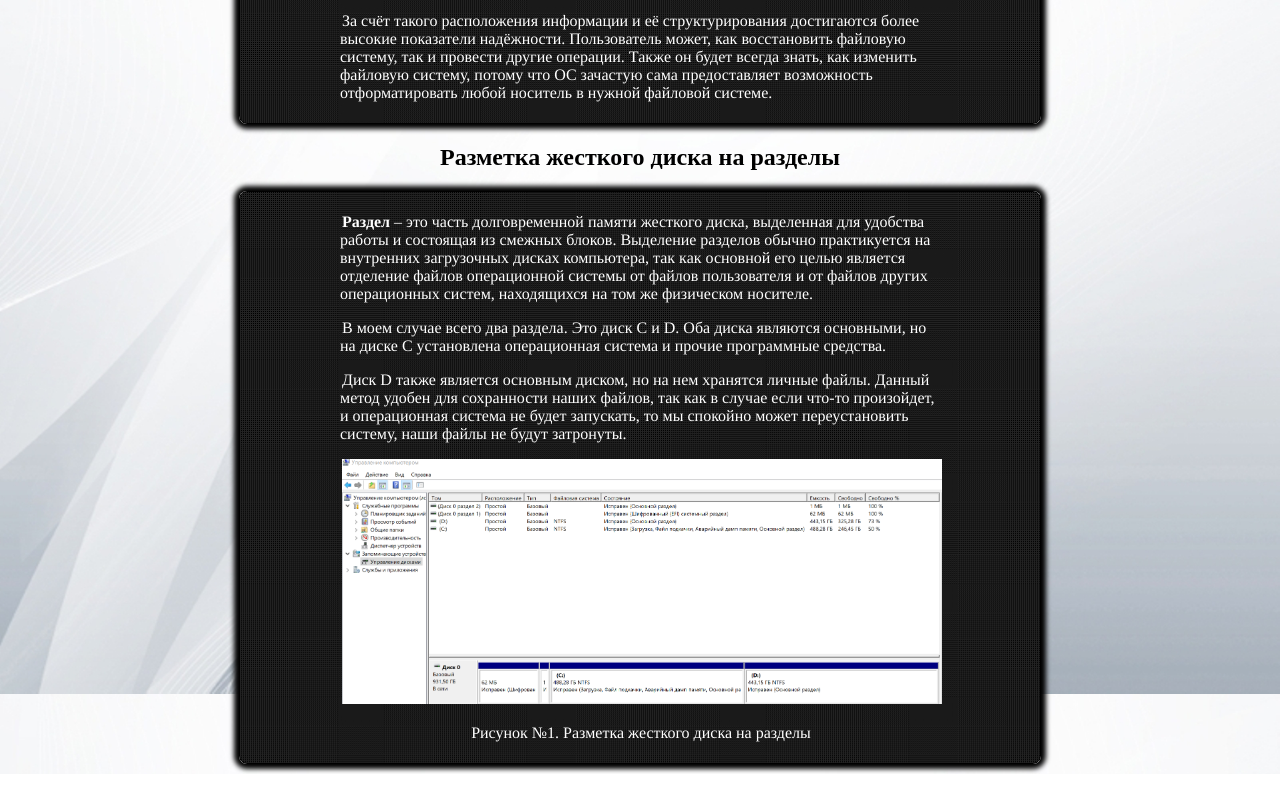
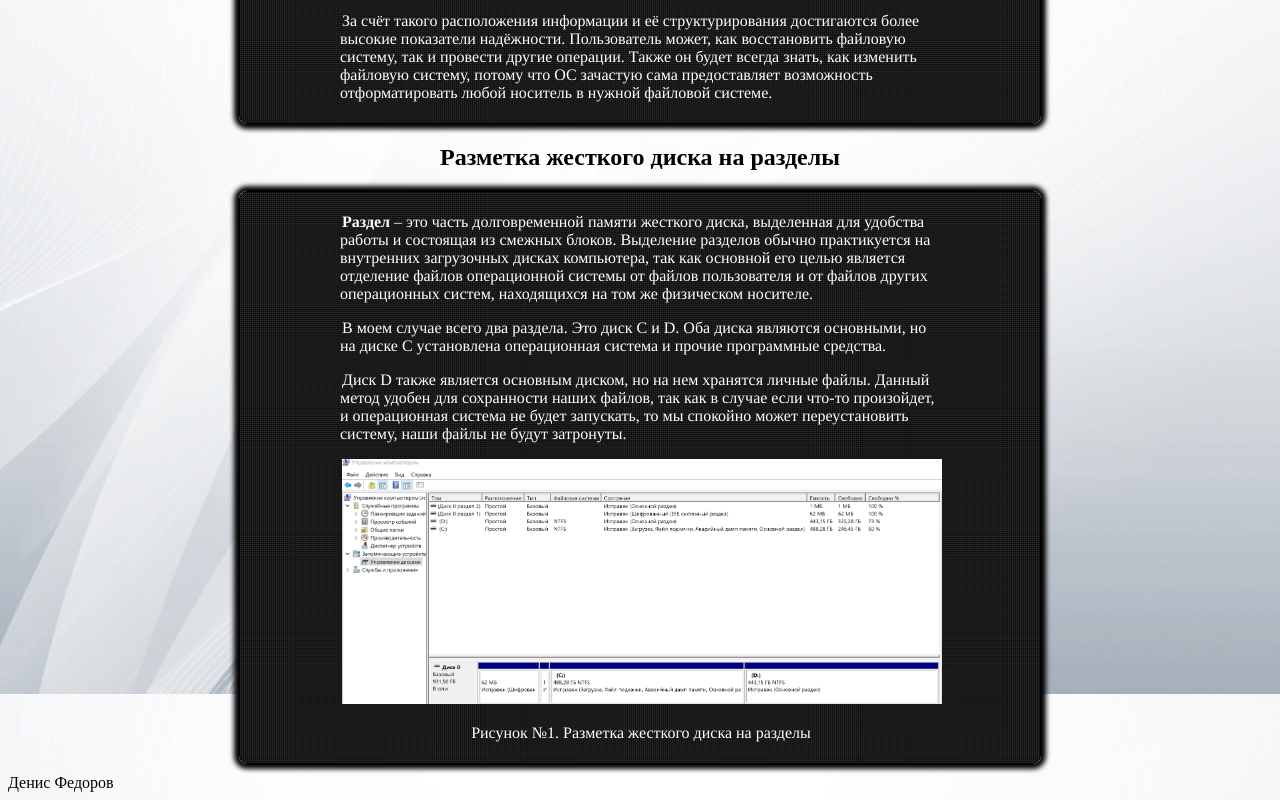
Before and after one commit to DenFDR/denfdr.github.io, a plain HTML site: page index.html in a window 1280 px wide. Shown: the part 2506-3306 px from the top of the page. Before the commit the page ends 3280 px from the top, so only its background shows below. Drawn offline with Linux system fonts and the light colour scheme; a web font is replaced by a local one.

Commit message:
Update index.html

```diff
--- a/index.html
+++ b/index.html
@@ -98,5 +98,6 @@
 		<p align="center"><img src="image/pic1.png" width="600"><p align="center">Рисунок №1. Разметка жесткого диска на разделы</p></p>
 	</nav>
 </header>
+	<footer> Денис Федоров </footer>
 </body>
 </html>
```
